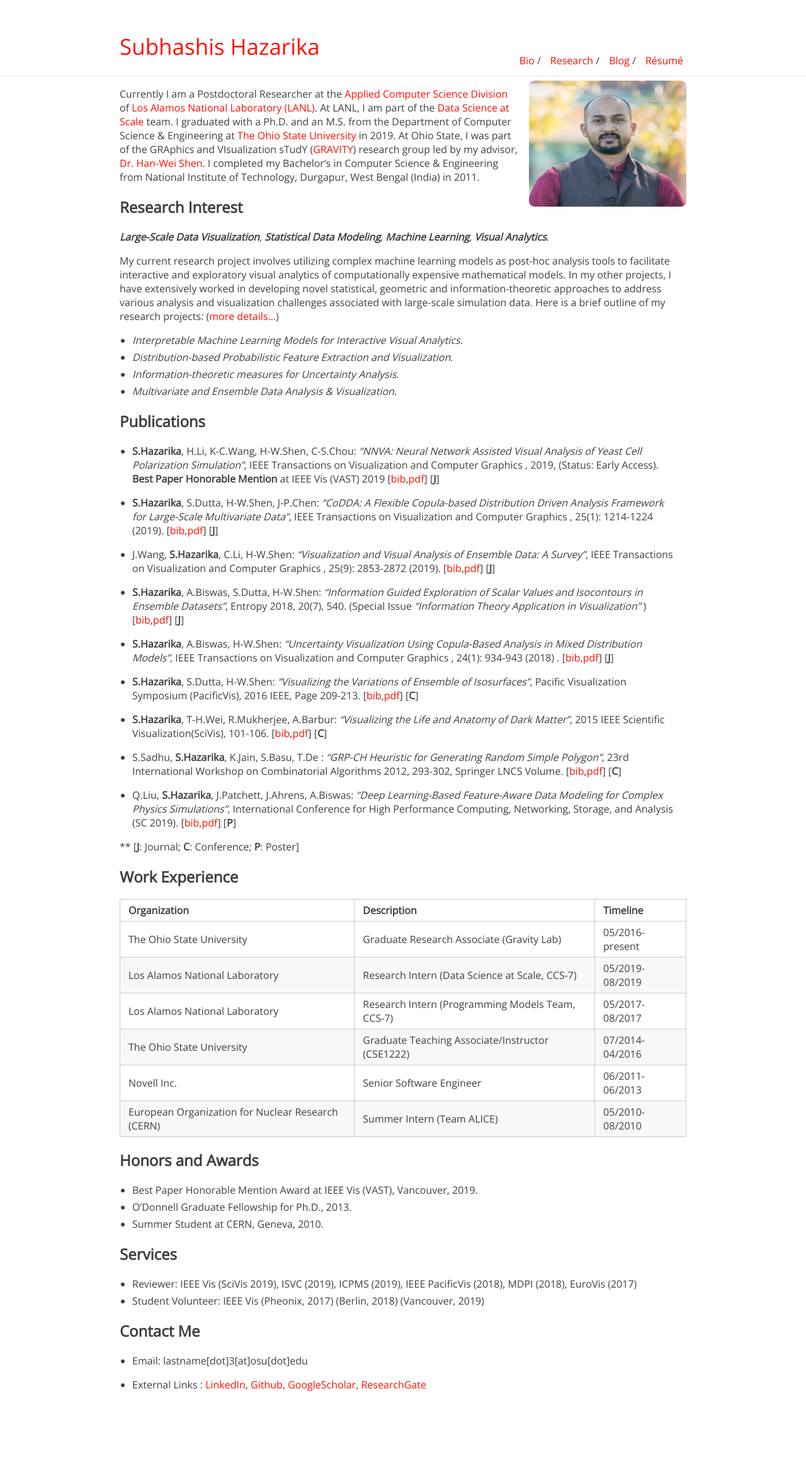
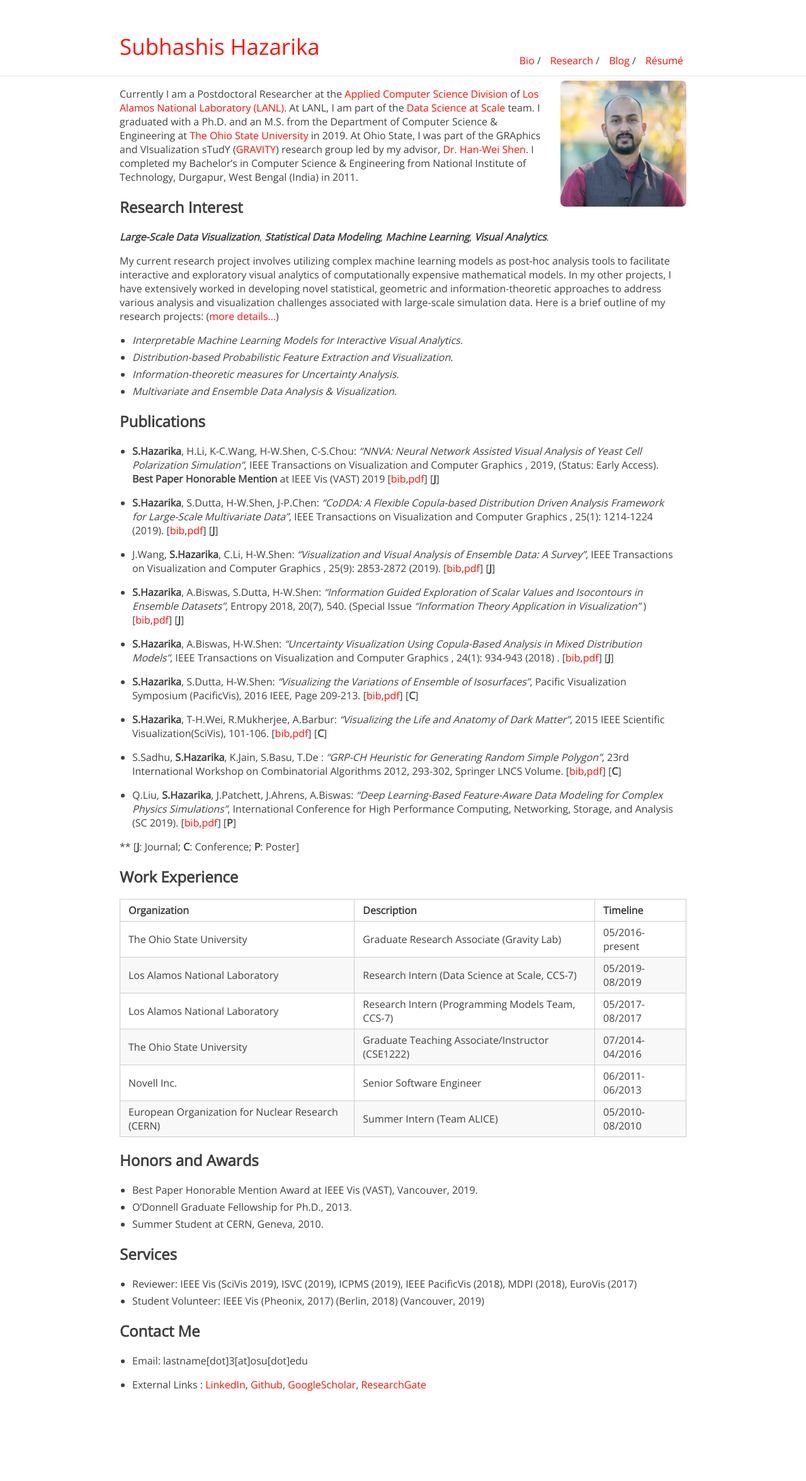
Before and after one commit to subhashis-parc/subhashis.github.io, a Jekyll site: the page built from index.md, in a window 1280 px wide. Shown: the whole page at 63% size. Built offline with Jekyll 4.4.1, drawn with Linux system fonts in a browser that asks for light colours.

Commit message:
picture size

```diff
--- a/_sass/vars.scss
+++ b/_sass/vars.scss
@@ -4,7 +4,7 @@
 
 $accent: #FF0F00;
 $image-size: 200px;
-$new-image-size: 250px;
+$new-image-size: 200px;
 
 /*
  * Build Variables, don't touch
```
